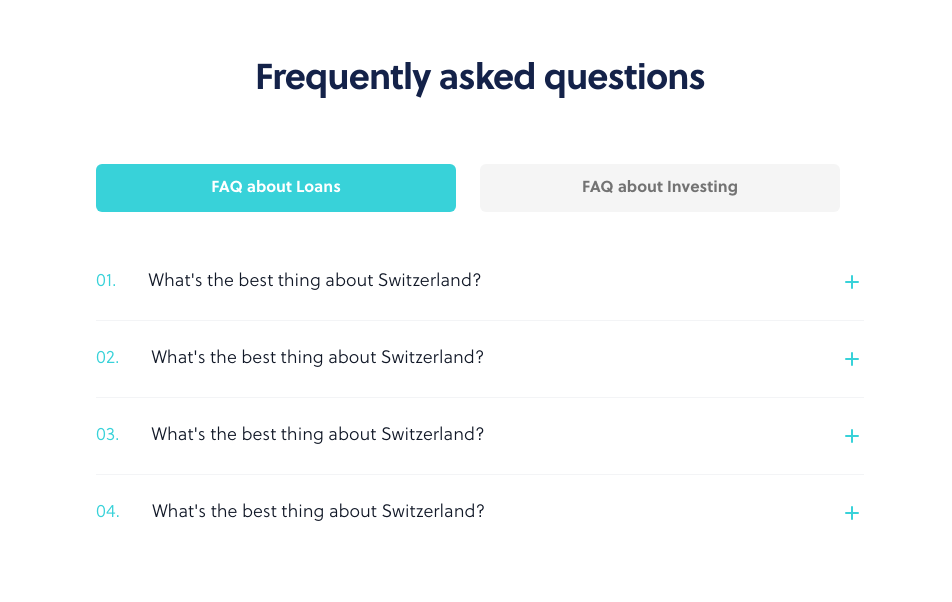
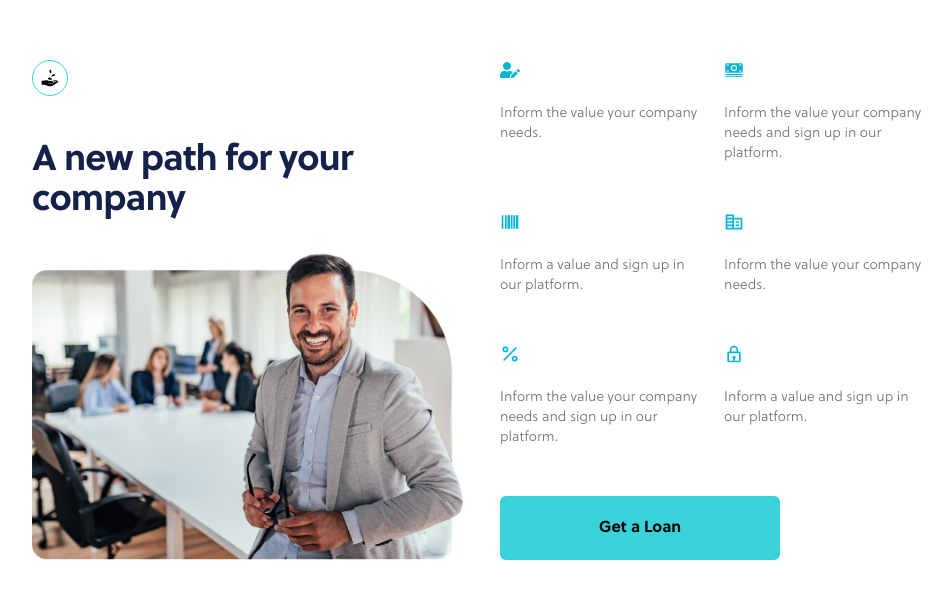
Before and after one commit to alexloops/neobank-landing-page, a Next.js app: page / in a window 1280 px wide. Shown: the part 1798-2400 px from the top of the page, without its empty margins (160-1112 px from the left). Built offline with nearby package versions, Linux system fonts and the light colour scheme.

Commit message:
Add HmeBenefits Section

```diff
--- /dev/null
+++ b/components/sections/HomeBenefits.tsx
@@ -0,0 +1,89 @@
+import { FaUserEdit } from "react-icons/fa";
+import { FiPercent } from "react-icons/fi";
+import { GiReceiveMoney } from "react-icons/gi";
+import { IoIosCash } from "react-icons/io";
+import { RiBarcodeFill } from "react-icons/ri";
+import { MdOutlineCorporateFare } from "react-icons/md";
+import { BiLock } from "react-icons/bi";
+
+const data = [
+  {
+    title: "Make your request",
+    description: "Inform the value your company needs.",
+    icon: <FaUserEdit />,
+  },
+  {
+    title: "Make your request",
+    description:
+      "Inform the value your company needs and sign up in our platform.",
+    icon: <IoIosCash />,
+  },
+  {
+    title: "Make your request",
+    description: "Inform a value and sign up in our platform.",
+    icon: <RiBarcodeFill />,
+  },
+  {
+    title: "Make your request",
+    description: "Inform the value your company needs.",
+    icon: <MdOutlineCorporateFare />,
+  },
+  {
+    title: "Make your request",
+    description:
+      "Inform the value your company needs and sign up in our platform.",
+    icon: <FiPercent />,
+  },
+  {
+    title: "Make your request",
+    description: "Inform a value and sign up in our platform.",
+    icon: <BiLock />,
+  },
+];
+
+function classNames(...classes: string[]) {
+  return classes.filter(Boolean).join(" ");
+}
+
+export default function HomeBenefits() {
+  return (
+    <section className="bg-white border-b px-2 sm:px-12 py-16 sm:py-20 lg:py-32">
+      <div className="relative mx-auto max-w-4xl">
+        <div className="md:grid md:grid-cols-2 md:gap-6 lg:gap-8">
+          {/* Image Part */}
+          <div className="mt-12 sm:max-w-lg sm:mx-auto md:mt-0 md:max-w-none md:mx-0 flex flex-col justify-between items-start">
+            <span className="text-lg mb-8 border border-brand-light rounded-full p-2">
+              <GiReceiveMoney />
+            </span>
+            <span className="mt-1 mb-6 block text-3xl tracking-tight font-soleil-bold text-brand-dark sm:text-4xl">
+              A new path for your company
+            </span>
+            <img
+              className="w-full mx-auto pl-8 md:pl-0 mb-12 md:mb-0 max-w-sm md:max-w-full"
+              src="/smilling-guy.png"
+              alt=""
+            />
+          </div>
+          {/* Explanation Part */}
+          <div className="text-center mt-8 md:mt-0 px-4 sm:px-16 md:px-1 md:max-w-2xl md:mx-auto md:text-left">
+            <div className="grid grid-cols-2 gap-y-12 gap-x-6 md:gap-y-12 md:gap-x-6">
+              {data.map((item, index) => {
+                return (
+                  <div key={index}>
+                    <span className="text-cyan-500 text-xl">{item.icon}</span>
+                    <p className="text-zinc-500 mt-6 text-sm text-left">
+                      {item.description}
+                    </p>
+                  </div>
+                );
+              })}
+            </div>
+            <button className="bg-brand-light font-soleil-bold w-[280px] h-16 mt-12 rounded-md">
+              Get a Loan
+            </button>
+          </div>
+        </div>
+      </div>
+    </section>
+  );
+}
--- a/pages/index.tsx
+++ b/pages/index.tsx
@@ -1,6 +1,7 @@
 import MainLayout from "@/components/layouts/MainLayout";
 import HomeHero from "@/components/sections/HomeHero";
 import HomeHowItWorks from "@/components/sections/HomeHowItWorks";
+import HomeBenefits from "@/components/sections/HomeBenefits";
 import FAQ from "@/components/sections/FAQ";
 
 export default function Home() {
@@ -10,6 +11,7 @@ export default function Home() {
         <h1>
           <HomeHero />
           <HomeHowItWorks />
+          <HomeBenefits />
           <FAQ />
         </h1>
       </main>
```
Also changed, not shown: public/smilling-guy.png (added).
